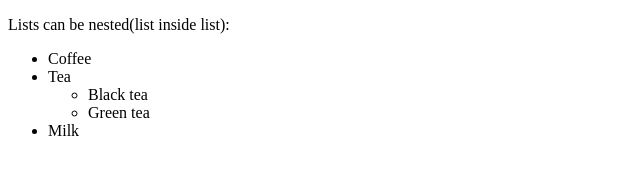
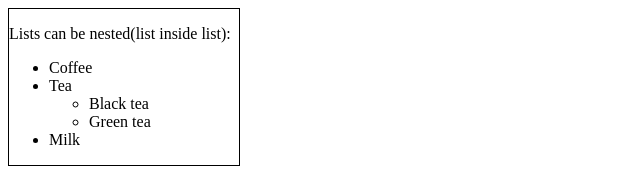
Before and after one commit to CyanXshadow/MERN-TASKS, a plain HTML site: page Task2.html in a window 1280 px wide. Shown: the whole page, without its empty margins (0-640 px from the left). Drawn offline with Linux system fonts and the light colour scheme.

Commit message:
Update Task2.html

```diff
--- a/Task2.html
+++ b/Task2.html
@@ -5,7 +5,7 @@
     <meta name="viewport" content="width=\, initial-scale=1.0">
     <title>Document</title>
 </head>
-<body style="border=1px solid black">
+<body style="border: 1px solid black; width: 230px">
     <p>Lists can be nested(list inside list):</p>
     <ul type="disc">
         <li>Coffee</li>
```
